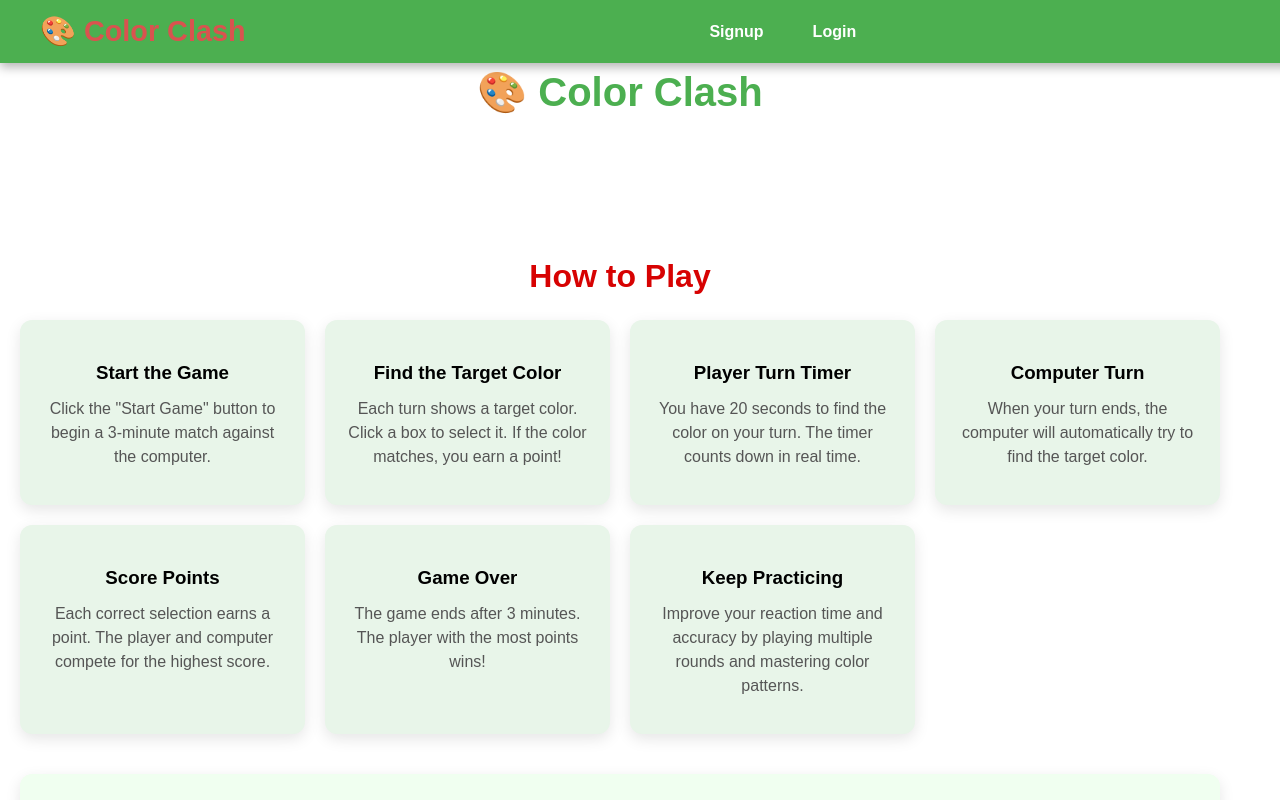
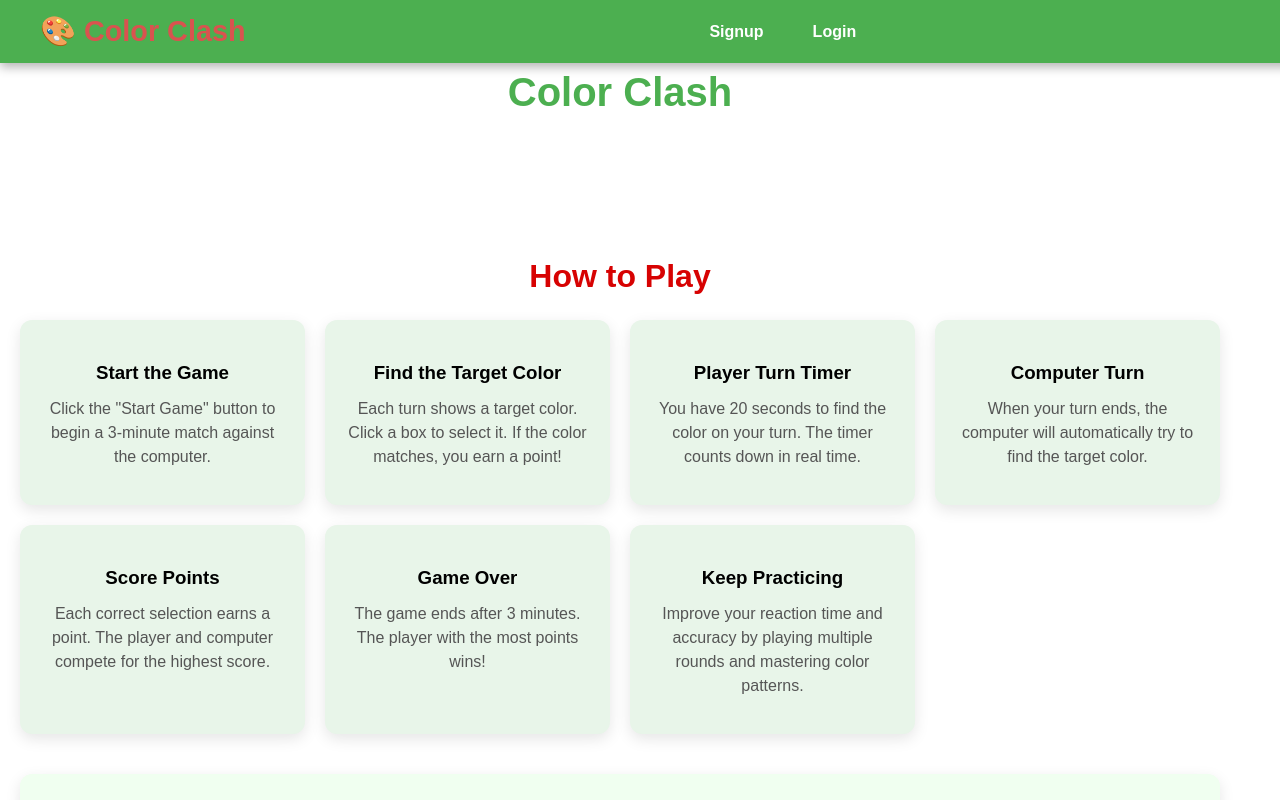
Before and after one commit to jagan-238/color-click-battle, a React (Vite) app in the folder frontend/: page /#/home in a window 1280 px wide. Shown: the top 800 px of the page. Built offline with nearby package versions, Linux system fonts and the light colour scheme.

Commit message:
Update Home.jsx

```diff
--- a/frontend/src/pages/Home.jsx
+++ b/frontend/src/pages/Home.jsx
@@ -1,16 +1,16 @@
 import React from "react";
 import "../styles/home.css";
-import Navbar from "../components/Navbar"; // Import Navbar
+import Navbar from "../components/Navbar";
 
 function Home() {
   return (
     <div className="home-container">
-      {/* Navbar always visible */}
+      {/* Navbar*/}
       <Navbar />
 
       {/* Hero Section */}
       <div className="hero">
-        <h1>🎨 Color Clash</h1>
+        <h1> Color Clash</h1>
         <p>Match and arrange the colors as quickly as you can to score points and beat the computer!</p>
       </div>
 
```
